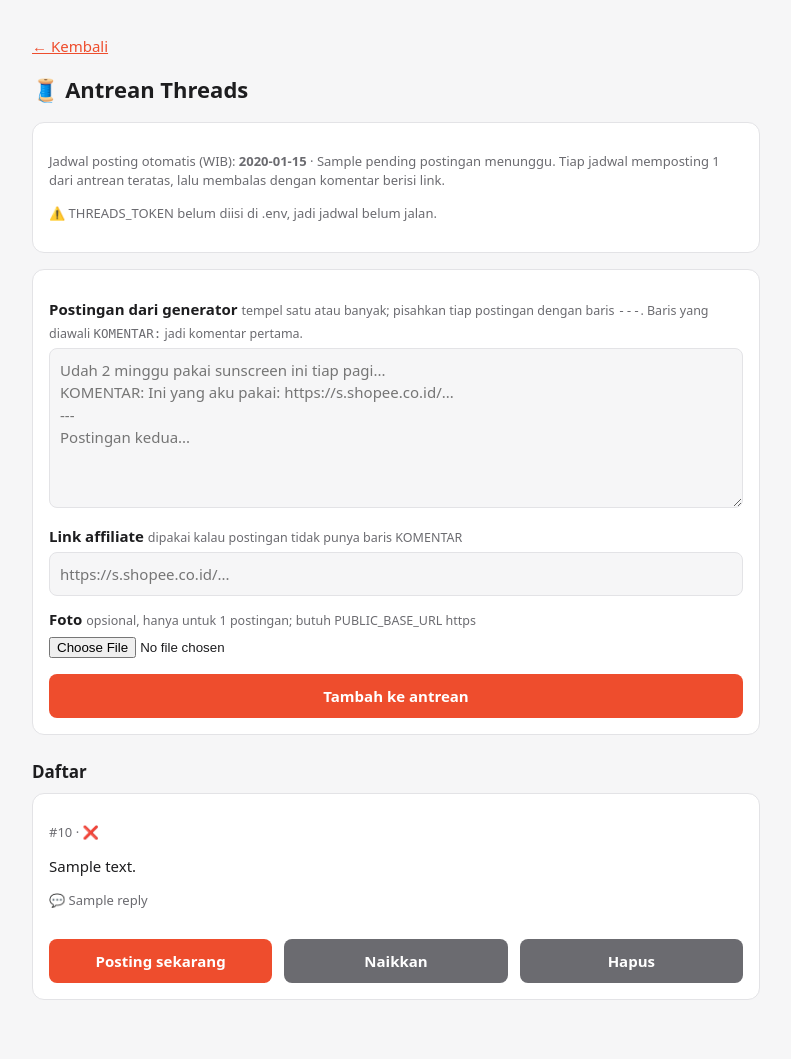
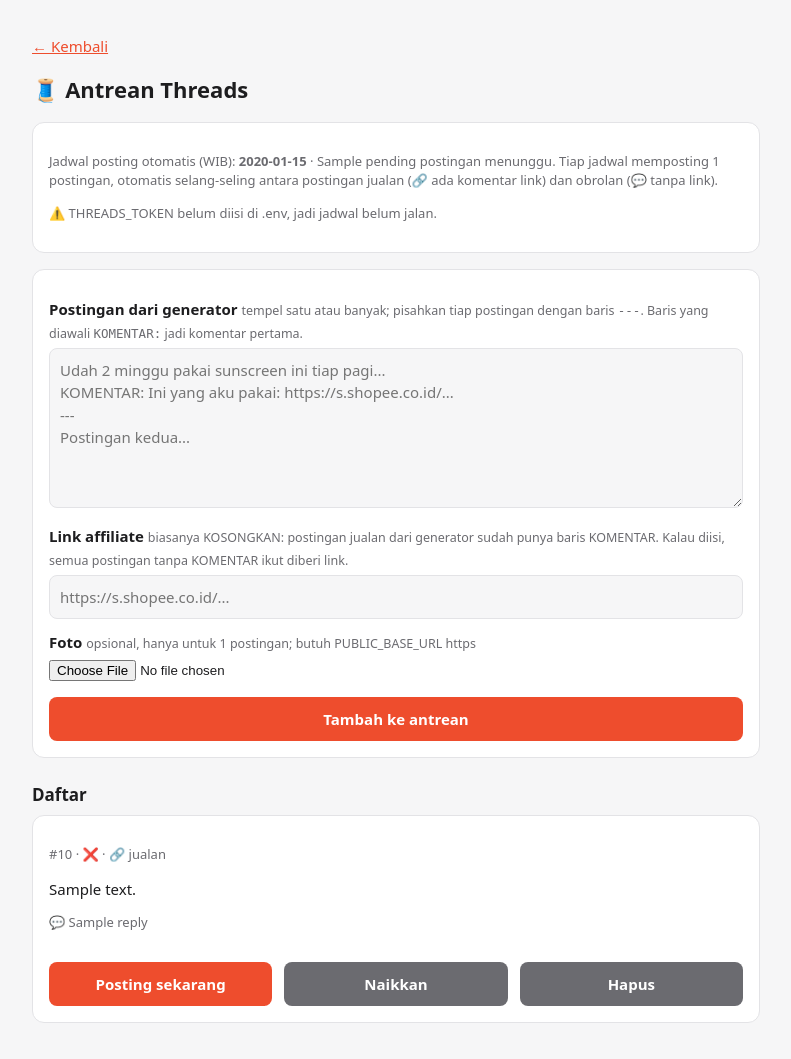
Before and after one commit to hypeproduk-gif/AI-Agent-CS, a Flask app: template shopee-affiliate/templates/threads.html in a window 1280 px wide. Shown: the whole page, without its empty margins (244-1035 px from the left). Before the commit the page ends 1000 px from the top, so only its background shows below. Run offline with Flask 3, Linux system fonts and the light colour scheme; the template is opened without the code that fills it: most values are stand-ins (such as "Sample title", 1, 10 or a date in 2020); some libraries are stand-ins or nearby versions.

Commit message:
Threads queue: alternate sales and chat posts automatically
Co-Authored-By: Claude Opus 5.5 <noreply@anthropic.com>
Claude-Session: https://claude.ai/code/session_01QsKgi3ZjhWDvNXKEc1fuBa

```diff
--- a/shopee-affiliate/app.py
+++ b/shopee-affiliate/app.py
@@ -231,14 +231,21 @@ def q_post(item: dict):
         image_url = f"{os.environ['PUBLIC_BASE_URL'].rstrip('/')}/{item['image']}"
     try:
         pid = ap.threads_post_with_reply(item["text"], item.get("reply", ""), image_url=image_url)
-        item.update(status="posted", post_id=pid, posted_at=datetime.now(WIB).strftime("%d/%m %H:%M"))
+        item.update(status="posted", post_id=pid, posted_ts=time.time(), posted_at=datetime.now(WIB).strftime("%d/%m %H:%M"))
     except Exception as e:
         traceback.print_exc()
         item.update(status="error", error=str(e)[:300])
 
 
 def q_next_pending(items: list):
-    return next((i for i in items if i["status"] == "pending"), None)
+    """Selang-seling: kalau postingan terakhir berlink, utamakan obrolan (tanpa link), dan sebaliknya."""
+    pending = [i for i in items if i["status"] == "pending"]
+    if not pending:
+        return None
+    posted = [i for i in items if i["status"] == "posted"]
+    last = max(posted, key=lambda i: i.get("posted_ts", 0)) if posted else None
+    last_had_link = bool(last.get("reply")) if last else False
+    return next((i for i in pending if bool(i.get("reply")) != last_had_link), pending[0])
 
 
 def scheduler():
--- a/shopee-affiliate/templates/threads.html
+++ b/shopee-affiliate/templates/threads.html
@@ -3,14 +3,14 @@
 <h1>🧵 Antrean Threads</h1>
 <div class="card">
   <p class="st">Jadwal posting otomatis (WIB): <b>{{ times|join(", ") }}</b> · {{ pending }} postingan menunggu.
-  Tiap jadwal memposting 1 dari antrean teratas, lalu membalas dengan komentar berisi link.</p>
+  Tiap jadwal memposting 1 postingan, otomatis selang-seling antara postingan jualan (🔗 ada komentar link) dan obrolan (💬 tanpa link).</p>
   {% if not ready %}<p class="st">⚠️ THREADS_TOKEN belum diisi di .env, jadi jadwal belum jalan.</p>{% endif %}
 </div>
 <form class="card" method="post" action="/threads/add" enctype="multipart/form-data" onsubmit="this.classList.add('busy')">
   <label for="bulk">Postingan dari generator <small>tempel satu atau banyak; pisahkan tiap postingan dengan baris <code>---</code>.
   Baris yang diawali <code>KOMENTAR:</code> jadi komentar pertama.</small></label>
   <textarea id="bulk" name="bulk" required placeholder="Udah 2 minggu pakai sunscreen ini tiap pagi...&#10;KOMENTAR: Ini yang aku pakai: https://s.shopee.co.id/...&#10;---&#10;Postingan kedua..."></textarea>
-  <label for="link">Link affiliate <small>dipakai kalau postingan tidak punya baris KOMENTAR</small></label>
+  <label for="link">Link affiliate <small>biasanya KOSONGKAN: postingan jualan dari generator sudah punya baris KOMENTAR. Kalau diisi, semua postingan tanpa KOMENTAR ikut diberi link.</small></label>
   <input type="url" id="link" name="link" placeholder="https://s.shopee.co.id/...">
   <label for="image">Foto <small>opsional, hanya untuk 1 postingan; butuh PUBLIC_BASE_URL https</small></label>
   <input type="file" id="image" name="image" accept="image/*">
@@ -19,7 +19,7 @@
 <h2>Daftar</h2>
 {% for i, it in items %}
 <div class="card">
-  <p class="st">#{{ i + 1 }} · {% if it.status == "pending" %}⏳ menunggu{% elif it.status == "posted" %}✅ terposting {{ it.posted_at }}{% else %}❌ {{ it.error }}{% endif %}{% if it.image %} · 🖼 foto{% endif %}</p>
+  <p class="st">#{{ i + 1 }} · {% if it.status == "pending" %}⏳ menunggu{% elif it.status == "posted" %}✅ terposting {{ it.posted_at }}{% else %}❌ {{ it.error }}{% endif %}{% if it.reply %} · 🔗 jualan{% else %} · 💬 obrolan{% endif %}{% if it.image %} · 🖼 foto{% endif %}</p>
   <div style="white-space:pre-wrap">{{ it.text }}</div>
   {% if it.reply %}<p class="st">💬 {{ it.reply }}</p>{% endif %}
   {% if it.status != "posted" %}
```
